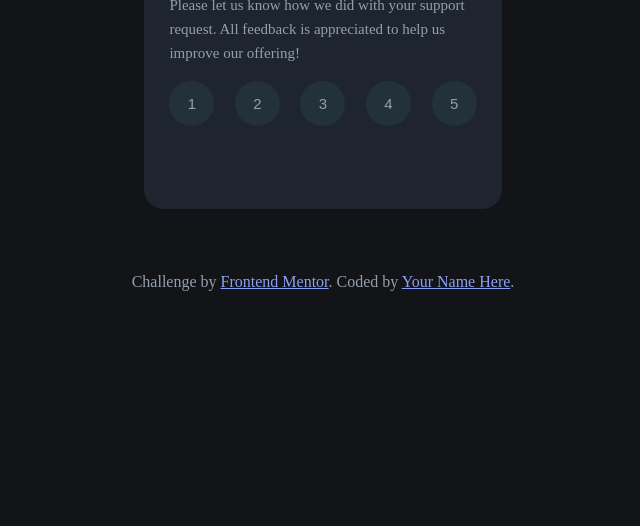
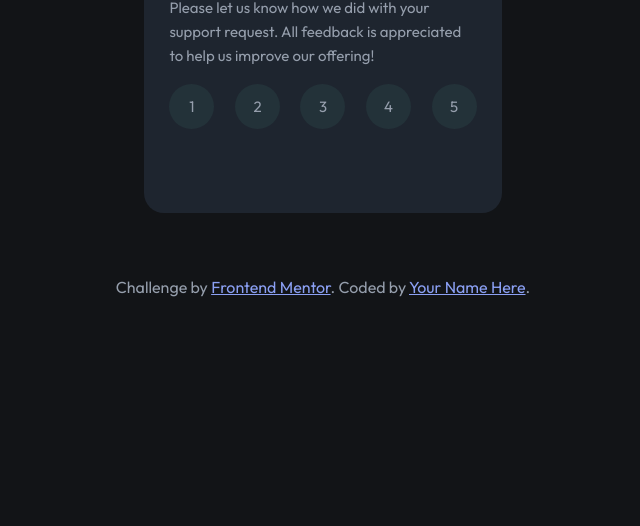
Before and after one commit to Izima01/Interactive-Rating, a plain HTML site: page index.html in a window 1280 px wide. Shown: the part 274-800 px from the top of the page, without its empty margins (317-957 px from the left). Drawn offline with Linux system fonts and the light colour scheme.

Commit message:
fixed fonts

```diff
--- a/style.css
+++ b/style.css
@@ -1,7 +1,10 @@
+@import url('https://fonts.googleapis.com/css2?family=Outfit:wght@400;700&display=swap');
+
 * {
     padding: 0;
     margin: 0;
     box-sizing: border-box;
+    font-family: 'Outfit', sans-serif;
 }
 
 p {
```
